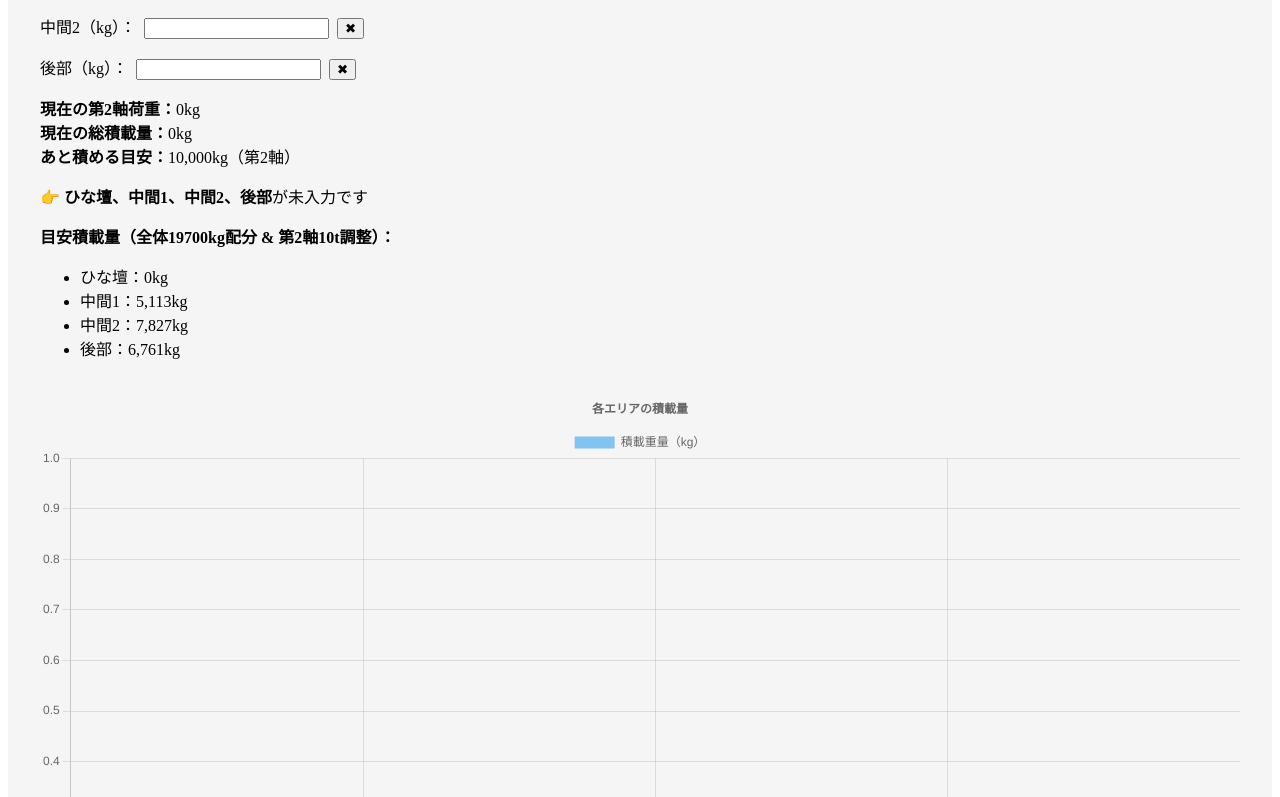
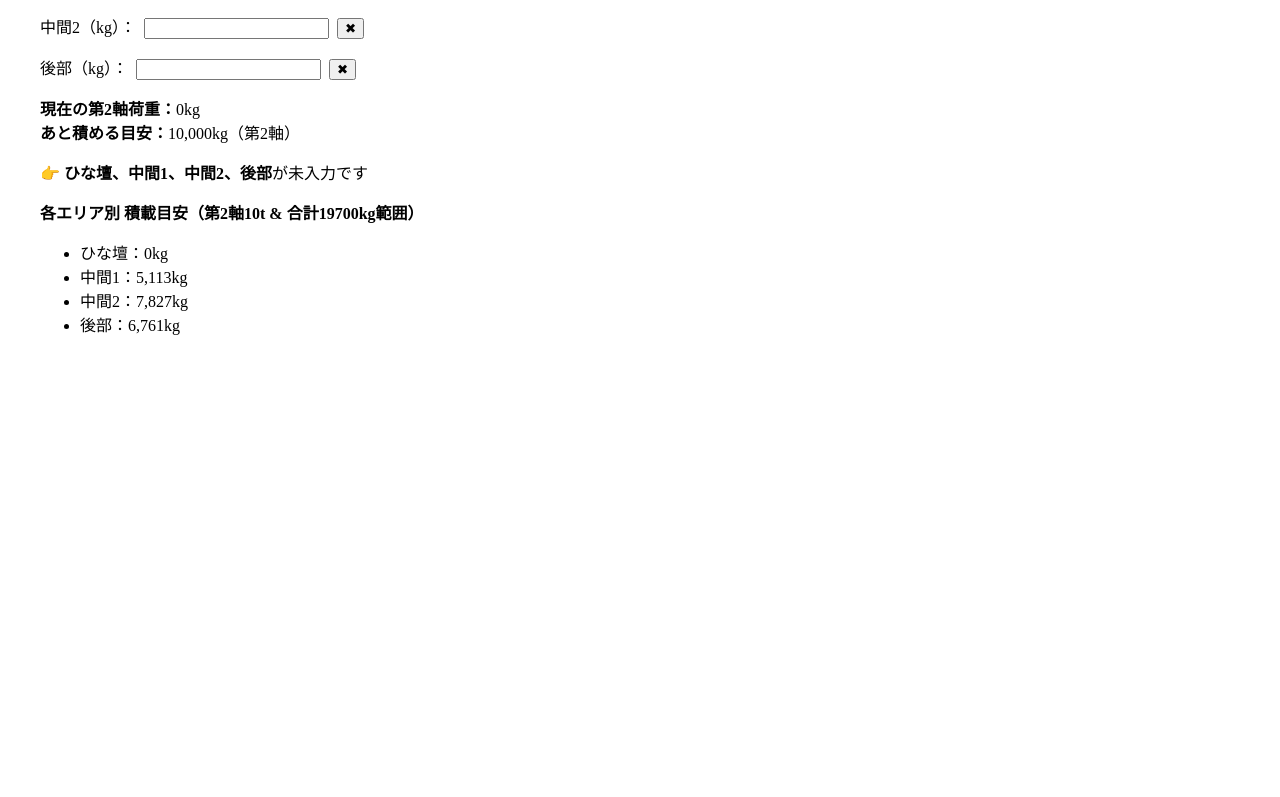
Before and after one commit to Toyotayusou1111/-, a React (Create React App) app: page / in a window 1280 px wide. Shown: the part 183-980 px from the top of the page. After the commit the page ends 800 px from the top, so only its background shows below. Built offline with nearby package versions, Linux system fonts and the light colour scheme.

Commit message:
Update App.js11

```diff
--- a/src/App.js
+++ b/src/App.js
@@ -1,23 +1,4 @@
 import React, { useState } from "react";
-import { Bar } from "react-chartjs-2";
-import {
-  Chart as ChartJS,
-  CategoryScale,
-  LinearScale,
-  BarElement,
-  Title,
-  Tooltip,
-  Legend,
-} from "chart.js";
-
-ChartJS.register(
-  CategoryScale,
-  LinearScale,
-  BarElement,
-  Title,
-  Tooltip,
-  Legend
-);
 
 export default function App() {
   const [weights, setWeights] = useState({
@@ -60,7 +41,7 @@ export default function App() {
   const emptyAreas = areas.filter((area) => !weights[area]);
 
   const recommended = {};
-  if (emptyAreas.length > 0 && usedTotal <= MAX_TOTAL_LOAD) {
+  if (emptyAreas.length > 0 && remainingAxle > 0 && remainingTotal > 0) {
     const ratios = {
       中間1: 0.211,
       中間2: 0.323,
@@ -74,7 +55,7 @@ export default function App() {
       rawRecommended[key] = remainingTotal * ((ratios[key] || 0) / ratioSum);
     });
 
-    const frontAxle = (parsedWeights.ひな壇 || 0) * influences.ひな壇;
+    const frontAxle = parsedWeights.ひな壇 * influences.ひな壇;
     const rawAxle = Object.entries(rawRecommended).reduce(
       (acc, [key, val]) => acc + val * influences[key],
       frontAxle
@@ -101,28 +82,9 @@ export default function App() {
     }
   };
 
-  const barData = {
-    labels: areas,
-    datasets: [
-      {
-        label: "積載重量（kg）",
-        data: areas.map((key) => parsedWeights[key]),
-        backgroundColor: "rgba(54, 162, 235, 0.6)",
-      },
-    ],
-  };
-
-  const barOptions = {
-    responsive: true,
-    plugins: {
-      legend: { position: "top" },
-      title: { display: true, text: "各エリアの積載量" },
-    },
-  };
-
   return (
-    <div style={{ padding: "2rem", backgroundColor: usedTotal > MAX_TOTAL_LOAD ? '#ffe5e5' : '#f5f5f5' }}>
-      <h2>第2軸 荷重計算ツール（19700kg分配）</h2>
+    <div style={{ padding: "2rem" }}>
+      <h2>第2軸 荷重計算ツール</h2>
       {areas.map((key) => (
         <div key={key} style={{ marginBottom: "1rem" }}>
           <label>
@@ -151,10 +113,6 @@ export default function App() {
         {Math.round(usedLoad).toLocaleString()}kg
       </div>
       <div>
-        <strong>現在の総積載量：</strong>
-        {Math.round(usedTotal).toLocaleString()}kg
-      </div>
-      <div>
         <strong>あと積める目安：</strong>
         {Math.round(remainingAxle).toLocaleString()}kg（第2軸）
       </div>
@@ -165,7 +123,7 @@ export default function App() {
       )}
       {Object.keys(recommended).length > 0 && (
         <div style={{ marginTop: "1rem" }}>
-          <strong>目安積載量（全体19700kg配分 & 第2軸10t調整）：</strong>
+          <strong>各エリア別 積載目安（第2軸10t & 合計19700kg範囲）</strong>
           <ul>
             {Object.entries(recommended).map(([key, val]) => (
               <li key={key}>
@@ -175,9 +133,6 @@ export default function App() {
           </ul>
         </div>
       )}
-      <div style={{ marginTop: "2rem" }}>
-        <Bar data={barData} options={barOptions} />
-      </div>
     </div>
   );
 }
```
